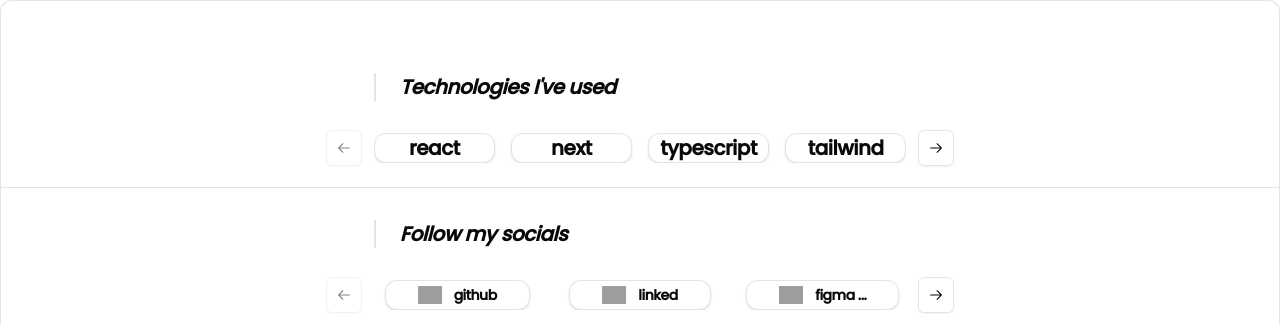
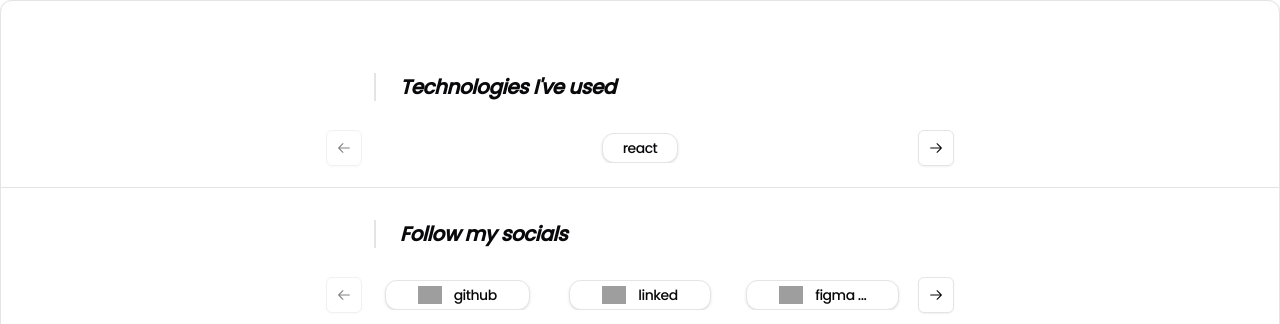
Before and after one commit to Parsanikdev/ProWeb, a Next.js app: page / in a window 1280 px wide. Shown: the part 476-800 px from the top of the page. Built offline with nearby package versions, Linux system fonts and the light colour scheme; grey boxes are pictures that could not be loaded.

Commit message:
fine Home page

```diff
--- a/src/app/Components/Navbar/navbar.tsx
+++ b/src/app/Components/Navbar/navbar.tsx
@@ -18,8 +18,6 @@
     DropdownMenu,
     DropdownMenuContent,
     DropdownMenuItem,
-    DropdownMenuLabel,
-    DropdownMenuSeparator,
     DropdownMenuTrigger,
 } from "../ShadcnComp/components/ui/dropdown-menu"
 
@@ -77,13 +75,13 @@
                     <NavigationMenuItem >
                         <NavigationMenuTrigger className={path == "/stacks" ? "bg-accent/50" : ""}>Stacks</NavigationMenuTrigger>
                         <NavigationMenuContent className="flex justify-center md:w-[420px]">
-                            <Accordion type="multiple" className=" w-[200px] md:w-[300px] py-2 lg:w-[360px]">
+                            <Accordion type="multiple" className=" w-[420px]">
 
 
                                 {data?.side.map((item, index) => {
                                     return (
                                         <div key={index}>
-                                            <AccordionItem value={`item-${index + 1}`}>
+                                            <AccordionItem value={`item-${index + 1}`} className="w-[380px] mx-auto">
                                                 <AccordionTrigger>{item.sideName}</AccordionTrigger>
                                                 <AccordionContent>
 
@@ -109,23 +107,20 @@
 
                     <NavigationMenuItem>
                         <NavigationMenuTrigger className={path == "/experience" ? "bg-accent/50" : ""}>Experience</NavigationMenuTrigger>
-                        <NavigationMenuContent className="md:w-[420px]">
+                        <NavigationMenuContent className="w-[420px]">
                             {data?.Exprepience.map((item, index) => {
                                 return (
                                     <Fragment key={index}>
-                                        <ul className="grid   gap-3 p-4  md:grid-cols-2  ">
-                                            <Link href={"../../../../../experience/" + item.id} className="flex items-center w-[380px]  gap-2">
+                                        <ul className="w-[420px] px-[20px] py-3">
+                                            <Link href={"../../../../../experience/" + item.id} className="flex items-center gap-2">
                                                 <OpenInNewWindowIcon />  {item.title}
                                             </Link>
 
                                         </ul>
-
                                         <Separator orientation="horizontal" />
                                     </Fragment>
                                 )
                             })}
-
-
                         </NavigationMenuContent>
                     </NavigationMenuItem>
 
--- a/src/app/experience/[experiencPage]/page.tsx
+++ b/src/app/experience/[experiencPage]/page.tsx
@@ -103,6 +103,7 @@
 
                         </h4>
                     </Card>
+
                     <Card className="py-3 md:w-5/12 w-full px-3 my-2">
                         <h4 className="scroll-m-20 text-sm font-normal tracking-tight">
                             Launch on the
@@ -114,41 +115,34 @@
                         </h4>
                     </Card>
                 </div>
+
+
                 <div className="container my-8 opacity-95">
+
+
                     <h2 className="scroll-m-20 border-b pb-2 container text-2xl font-semibold tracking-tight first:mt-0
                  lg:w-6/12 w-10/12 mx-auto
                 ">
                         {"technology I've used"}
                     </h2>
-                </div>
-                <div className="w-10/12 mx-auto md:flex md:justify-center gap-3">
-
-
-                    <Carousel className="lg:w-6/12 w-10/12 mx-auto">
-                        <CarouselContent className={(((Thisdata?.skills.length) || 0) <= 3) ? "md:flex md:justify-center" : ""}>
-
-                            {Thisdata?.skills.map((item, index) => {
-                                return (
-                                    <Fragment key={index}>
-                                        <CarouselItem className="md:basis-1/4 basis-1/2">
-                                            <Card className="text-center py-1">{item}</Card>
-                                        </CarouselItem>
-                                    </Fragment>
-                                )
-                            })}
-                        </CarouselContent>
-
-
-                        <CarouselPrevious className="" />
-                        <CarouselNext />
 
 
 
+                </div>
 
 
-                    </Carousel>
+
+                {/* <div className="w-10/12 mx-auto md:flex md:justify-center gap-3"> */}
+                <div className="container ">
+                    <div className="w-10/12 lg:w-6/12 mx-auto flex flex-wrap gap-3 md:justify-start justify-center">
+                        {Thisdata?.skills.map((item, index) => {
+                            return (
+                                <Card key={index} className="text-center py-1 px-5">{item}</Card>
+                            )
+                        })}
 
 
+                    </div>
                 </div>
 
 
@@ -158,8 +152,8 @@
                     <h2 className=" scroll-m-20 border-b pb-2 text-3xl font-semibold tracking-tight first:mt-0">
                         About {Thisdata?.title}
                     </h2>
-                    <p className="leading-7 [&:not(:first-child)]:mt-6">
-                        {Thisdata?.description}
+                    <p className="leading-7 [&:not(:first-child)]:mt-6 opacity-70">
+                           {Thisdata?.description}
                     </p>
 
 
--- a/src/app/page.tsx
+++ b/src/app/page.tsx
@@ -104,8 +104,10 @@
                       return (
                         <Fragment key={indexi}>
 
-                          <CarouselItem className="md:basis-1/4 text-center">
-                            <Card>{itemi}</Card>
+                          <CarouselItem className="basis-auto flex justify-center items-center">
+                            <Card
+                            className="justify-center items-center px-5 py-1 font-thin text-sm"
+                            >{itemi}</Card>
                           </CarouselItem>
 
 
@@ -150,7 +152,7 @@
                     <Tooltip>
                       <TooltipTrigger>
                         <Link href={item.link}>
-                          <Card className="flex justify-center items-center gap-3 px-8 py-1">
+                          <Card className="flex justify-center items-center gap-3 px-8 py-1 font-thin">
                             <Image src={"https://icon.horse/icon/" + extractDomain(item.link)} alt={item.title} width={24} height={24} />
 
 
```
